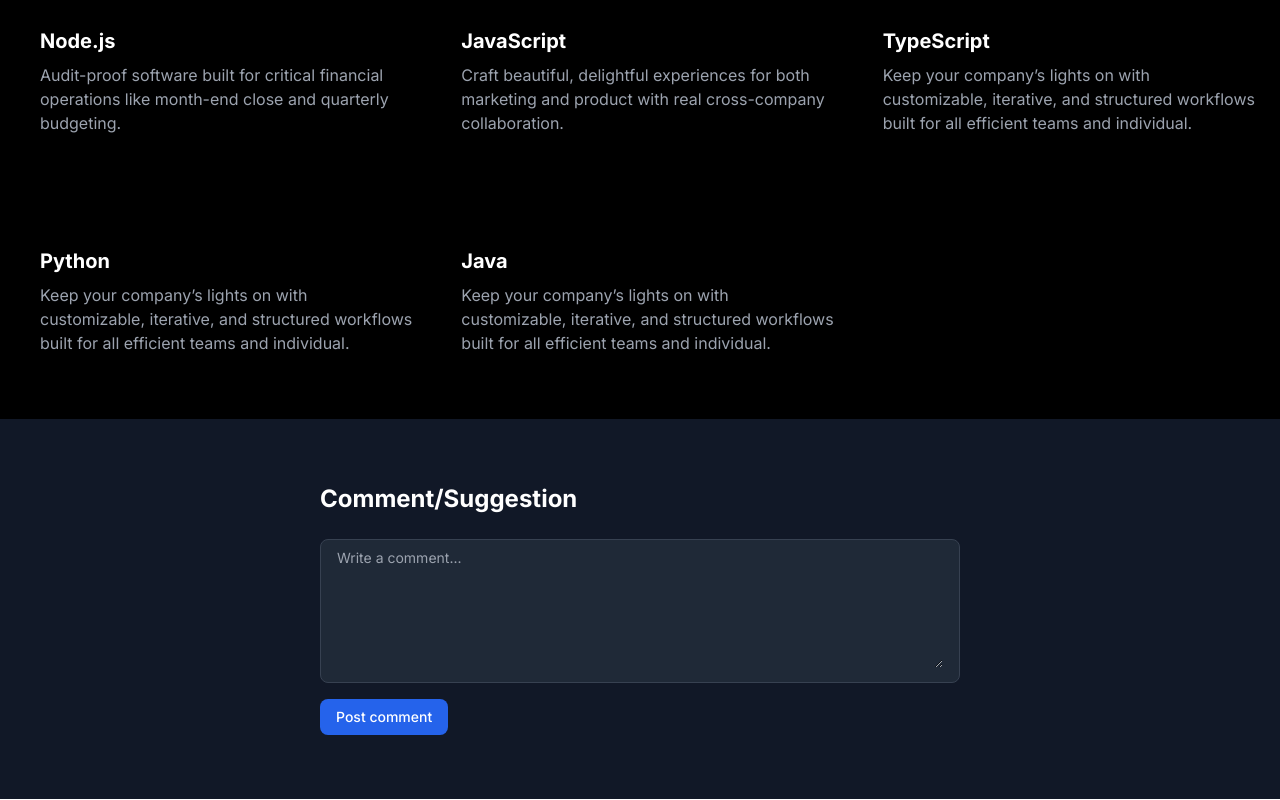
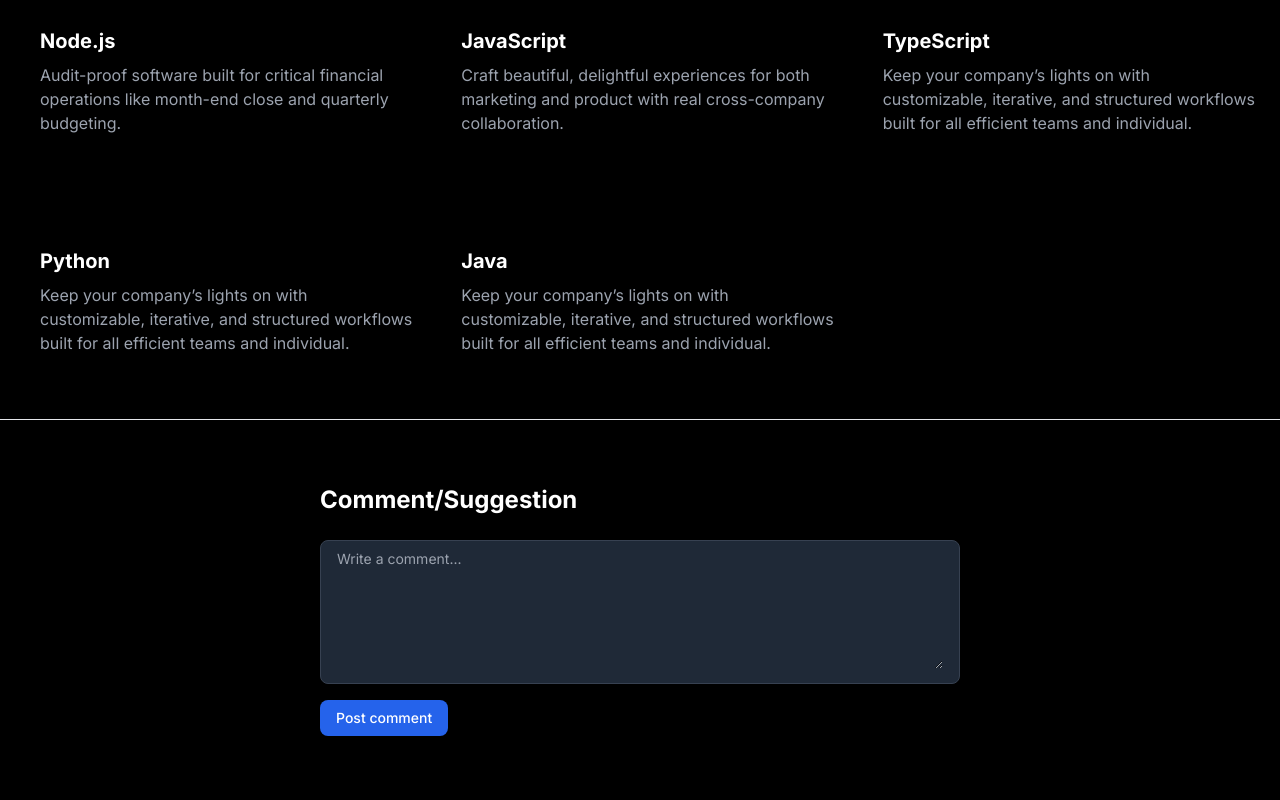
Before and after one commit to Tusharjamdade/portfolio-frontend, a Next.js app: page / in a window 1280 px wide. Shown: the part 2918-3718 px from the top of the page. Built offline with nearby package versions, Linux system fonts and the light colour scheme.

Commit message:
Testing Backend

```diff
--- a/app/projects/page.tsx
+++ b/app/admin/page.tsx
@@ -2,7 +2,7 @@ import Link from "next/link"
 const page = () => {
   return (
     <div>
-      <Link href={"#home_section"}>hi there</Link>
+
     </div>
   )
 }
--- /dev/null
+++ b/app/api/user/route.ts
@@ -0,0 +1,7 @@
+
+export function GET(){
+    return Response.json({
+        user:"Tushar Jamdade",
+        email:"tusharnjamdade@gmail.com"
+    })
+}
--- a/components/CommentSection.tsx
+++ b/components/CommentSection.tsx
@@ -3,7 +3,7 @@ import React from 'react'
 
 export default function CommentSection() {
   return (
-    <section className="bg-white dark:bg-gray-900 py-8 lg:py-16 antialiased">
+    <section className="bg-white dark:bg-black py-8 lg:py-16 antialiased">
   <div className="max-w-2xl mx-auto px-4">
       <div className="flex justify-between items-center mb-6">
         <h2 className="text-lg lg:text-2xl font-bold text-gray-900 dark:text-white">Comment/Suggestion</h2>
--- a/components/Skills.tsx
+++ b/components/Skills.tsx
@@ -2,7 +2,7 @@ import React from 'react'
 
 export default function Skills() {
   return (
-    <section className="bg-white dark:bg-black min-h-screen">
+    <section className="bg-white dark:bg-black min-h-screen border-b">
     <div className="py-8 px-4  sm:py-16 lg:px-6 ml-4">
         <div className=" mb-8 lg:mb-16">
             <h2 className="mb-4  text-lg md:text-4xl tracking-tight font-extrabold text-gray-900 dark:text-white text-center">FrameWorks/Programming Languages</h2>
```
